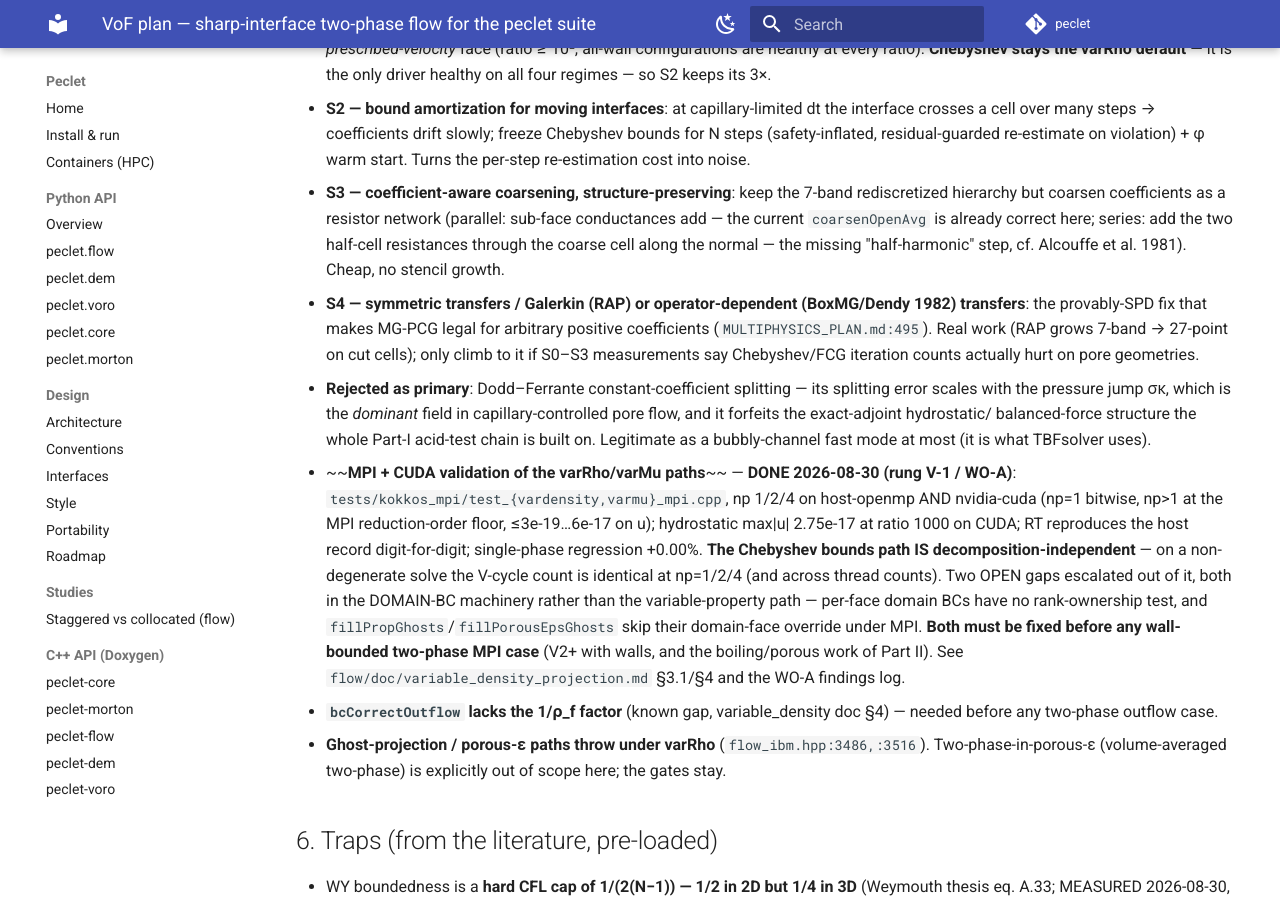
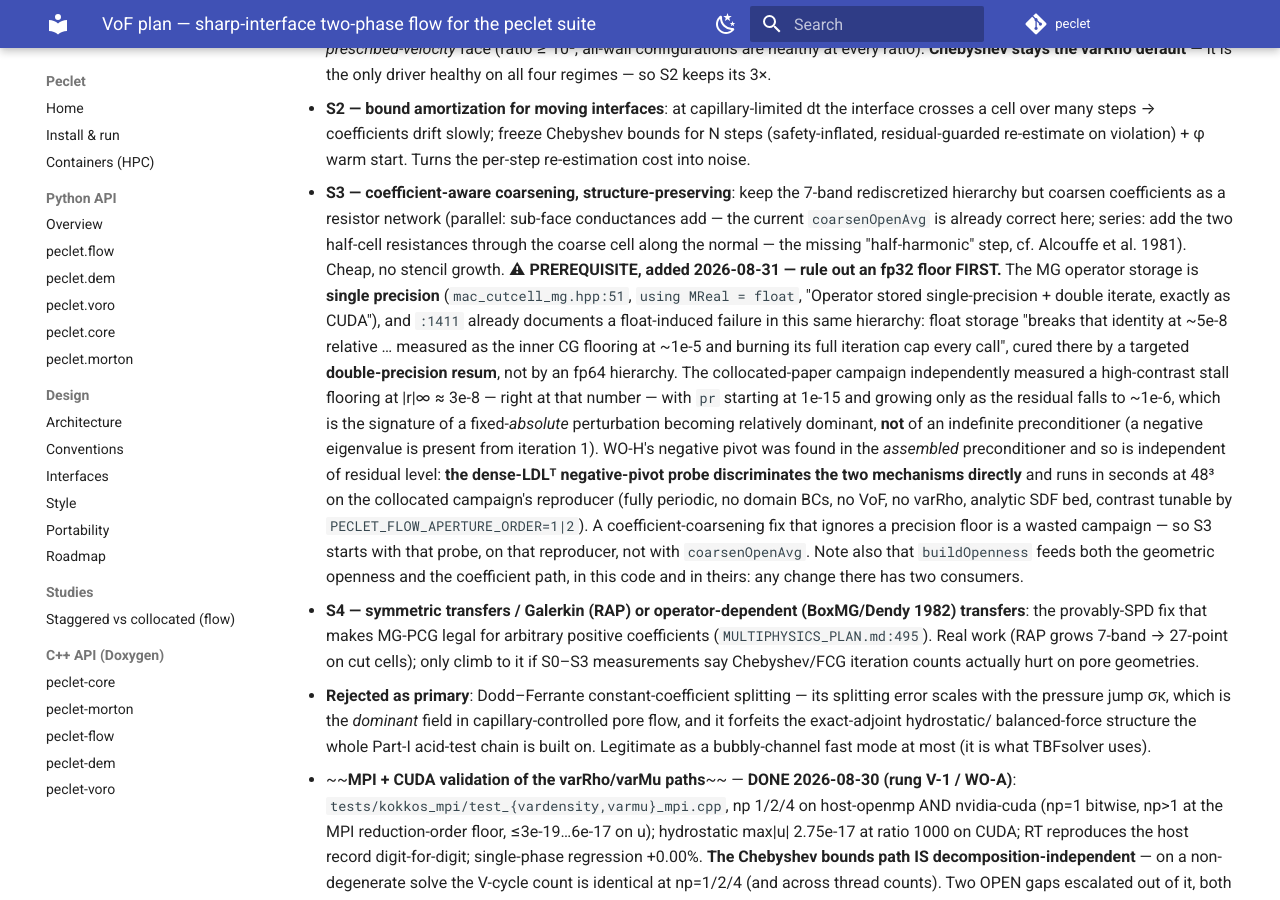
Before and after one commit to computational-chemical-engineering/peclet, an MkDocs documentation site: the page built from docs/VOF_PLAN.md, in a window 1280 px wide and 900 px high, scrolled down 7770 px. Built offline with MkDocs 1.6.1 and Material for MkDocs 9.7.7, drawn with Linux system fonts in a browser that asks for light colours; comment, search, counter and statistics services are not loaded.

Commit message:
VOF_PLAN S3: rule out an fp32 floor before any coefficient-coarsening work
The MG operator storage is single precision (mac_cutcell_mg.hpp:51, MReal = float), and
:1411 already documents a float-induced floor in this hierarchy at ~5e-8 relative, cured
by a targeted double resum rather than an fp64 hierarchy. The collocated-paper campaign
independently measured a high-contrast stall flooring at |r|inf ~ 3e-8, with pr growing
only as the residual falls — the signature of a fixed-absolute perturbation, not of an
indefinite preconditioner. The dense-LDLT negative-pivot probe separates the two and runs
in seconds on their periodic reproducer, so S3 starts there.

Co-Authored-By: Claude Fable 5 <noreply@anthropic.com>
Claude-Session: https://claude.ai/code/session_014qvoYadT5tXKFrJ7H9uhEB

```diff
--- a/docs/VOF_PLAN.md
+++ b/docs/VOF_PLAN.md
@@ -379,6 +379,26 @@ load at extreme scale.
     sub-face conductances add — the current `coarsenOpenAvg` is already correct here;
     series: add the two half-cell resistances through the coarse cell along the normal —
     the missing "half-harmonic" step, cf. Alcouffe et al. 1981). Cheap, no stencil growth.
+    **⚠ PREREQUISITE, added 2026-08-31 — rule out an fp32 floor FIRST.** The MG operator
+    storage is **single precision** (`mac_cutcell_mg.hpp:51`, `using MReal = float`,
+    "Operator stored single-precision + double iterate, exactly as CUDA"), and `:1411`
+    already documents a float-induced failure in this same hierarchy: float storage
+    "breaks that identity at ~5e-8 relative … measured as the inner CG flooring at ~1e-5
+    and burning its full iteration cap every call", cured there by a targeted
+    **double-precision resum**, not by an fp64 hierarchy. The collocated-paper campaign
+    independently measured a high-contrast stall flooring at |r|∞ ≈ 3e-8 — right at that
+    number — with `pr` starting at 1e-15 and growing only as the residual falls to ~1e-6,
+    which is the signature of a fixed-*absolute* perturbation becoming relatively
+    dominant, **not** of an indefinite preconditioner (a negative eigenvalue is present
+    from iteration 1). WO-H's negative pivot was found in the *assembled* preconditioner
+    and so is independent of residual level: **the dense-LDLᵀ negative-pivot probe
+    discriminates the two mechanisms directly** and runs in seconds at 48³ on the
+    collocated campaign's reproducer (fully periodic, no domain BCs, no VoF, no varRho,
+    analytic SDF bed, contrast tunable by `PECLET_FLOW_APERTURE_ORDER=1|2`). A
+    coefficient-coarsening fix that ignores a precision floor is a wasted campaign — so
+    S3 starts with that probe, on that reproducer, not with `coarsenOpenAvg`. Note also
+    that `buildOpenness` feeds both the geometric openness and the coefficient path, in
+    this code and in theirs: any change there has two consumers.
   - **S4 — symmetric transfers / Galerkin (RAP) or operator-dependent (BoxMG/Dendy 1982)
     transfers**: the provably-SPD fix that makes MG-PCG legal for arbitrary positive
     coefficients (`MULTIPHYSICS_PLAN.md:495`). Real work (RAP grows 7-band → 27-point on
```
